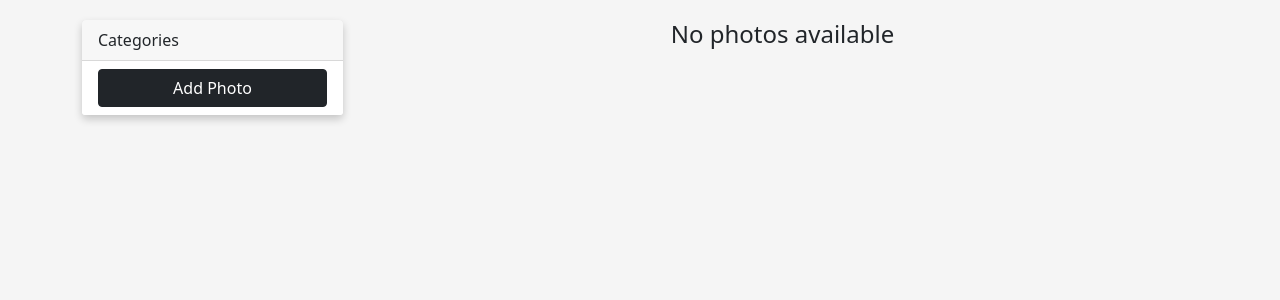
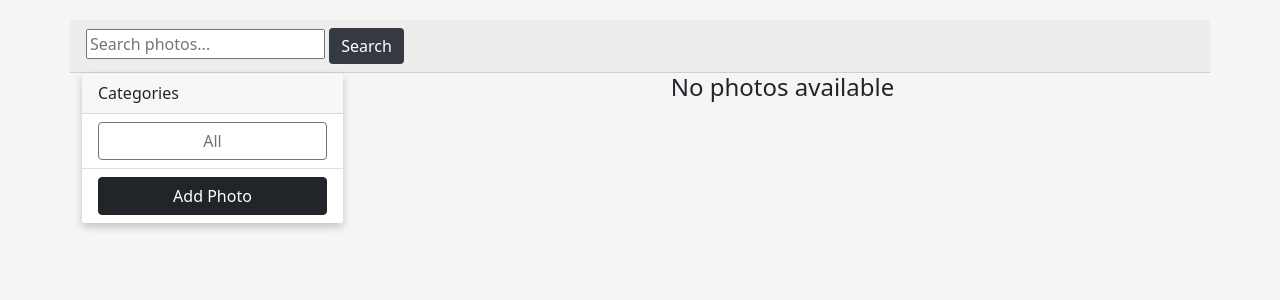
Before and after one commit to LittleChihiro/Photo-Album, a Django app: page /gallery/ in a window 1280 px wide. Shown: the part 56-356 px from the top of the page. Run offline with Django 4.2, Linux system fonts and the light colour scheme; data that the repository does not hold is empty.

Commit message:
Update!
Added Search bar!!

```diff
--- a/photos/templates/photos/gallery.html
+++ b/photos/templates/photos/gallery.html
@@ -102,6 +102,17 @@
     <!-- Gallery Content -->
     <div class="container">
         <div class="row">
+            <div class="card-header">
+
+                <!-- Searchbar -->
+                    <div class="search-bar">
+                        <form action="{% url 'gallery' %}" method="get" style="display: inline-block;">
+                            <input type="text" name="search_query" placeholder="Search photos...">
+                            <button type="submit" class="btn btn-custom btn-secondary">Search</button>
+                        </form>
+                    </div>
+                </div>
+
             <!-- Categories Sidebar -->
         <div class="col-md-3">
             <div class="card">
@@ -109,6 +120,9 @@
                         Categories
                 </div>
                 <ul class="list-group list-group-flush">
+                    <li class="list-group-item">
+                    <a href="{% url 'gallery' %}" class="btn btn-outline-secondary btn-category">All</a>
+                    </li>
                     {% for category in categories %}
                         <li class="list-group-item">
                             <a href="{% url 'gallery' %}?category={{category.name}}" class="btn btn-outline-secondary btn-category">{{ category.name }}</a>
--- a/photos/views.py
+++ b/photos/views.py
@@ -5,7 +5,6 @@ from django.contrib.auth.forms import UserCreationForm, UserChangeForm
 from django.contrib.auth import authenticate, login
 from django.contrib.auth.decorators import login_required
 from PIL import Image, ExifTags
-
 
 
 
```
